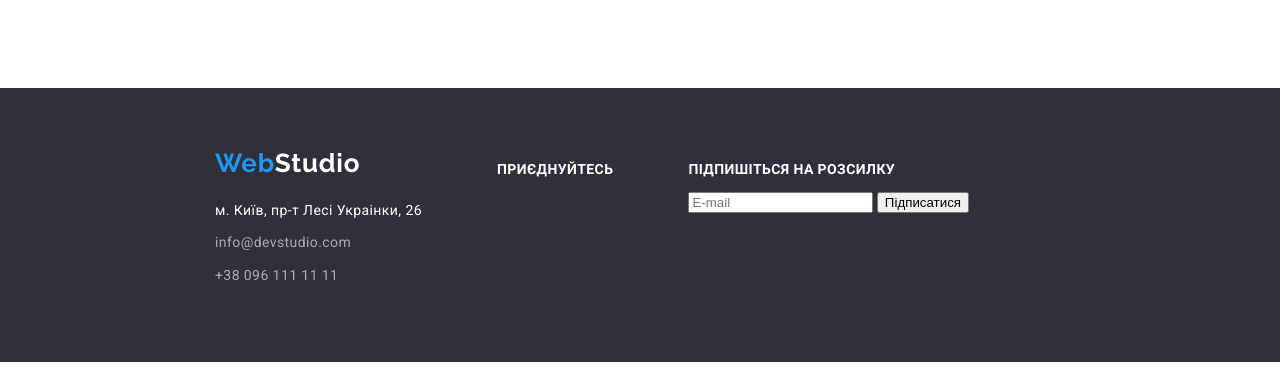
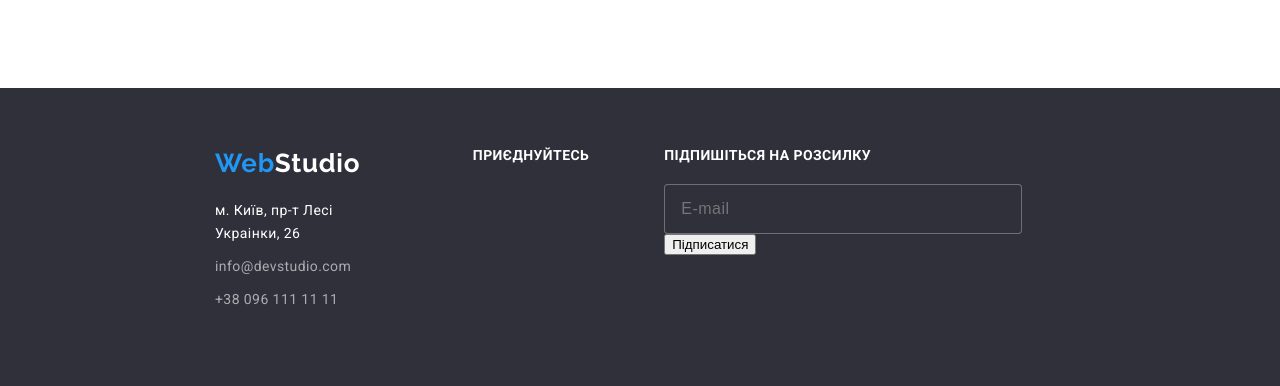
Before and after one commit to rudiukhanna/webStudio, a plain HTML site: page index.html in a window 1280 px wide. Shown: the part 2623-3009 px from the top of the page. Before the commit the page ends 2985 px from the top, so only its background shows below. Drawn offline with Linux system fonts and the light colour scheme.

Commit message:
footer input field was updated

```diff
--- a/styles/_variables.scss
+++ b/styles/_variables.scss
@@ -26,6 +26,8 @@
     --card-bcg-color: rgba(47, 48, 58, 0.8);
     --customers-card-border: #AFB1B8;
     --footer-contacts-link: rgba(255, 255, 255, 0.6);
+    --input-border: rgba(255, 255, 255, 0.3);
+
 
     --border-radius-2: 2px;
     --border-radius-4: 4px;
--- a/styles/styles.scss
+++ b/styles/styles.scss
@@ -467,6 +467,7 @@ body {
     }
 
     p {
+        margin: 0;
         color: var(--tertiary-color);
         font: {
             weight: var(--bold);
@@ -476,4 +477,19 @@ body {
         text-transform: uppercase;
     }
 
+    &_form > input {
+        margin-top: 20px;
+        width: 358px;
+        height: 50px;
+        border: 1px solid var(--input-border);
+        border-radius: 4px;
+        background-color: var(--bcg-whatwedo-card-text);
+        color: var(--footer-contacts-link);
+        padding-left: 16px;
+        font: {
+            size: var(--s);
+        }
+        line-height: 1.25;
+        letter-spacing: 0.03em;
+    }
 }
```
Also changed, not shown: styles/styles.css, 1 other file.
